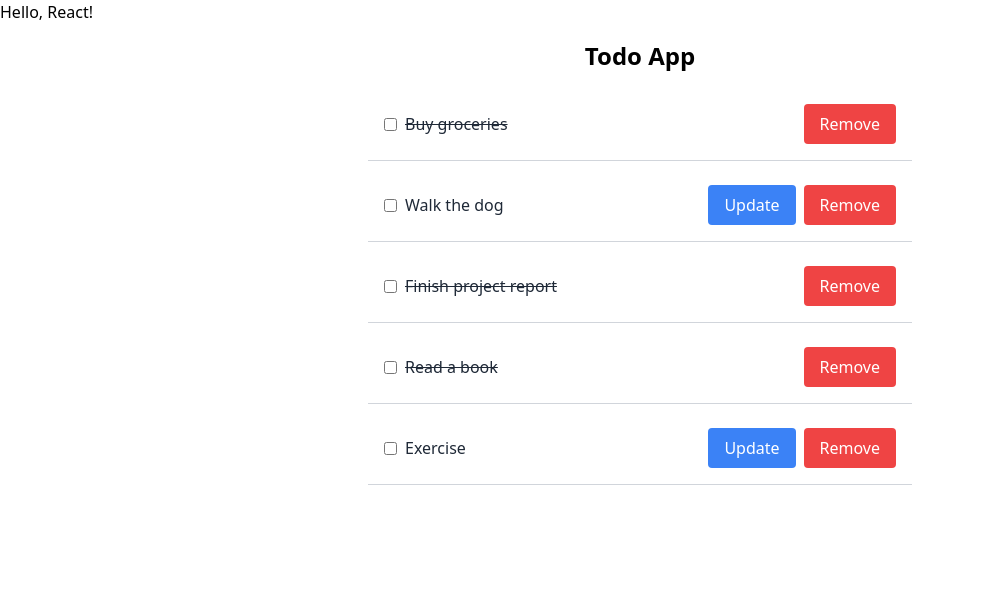
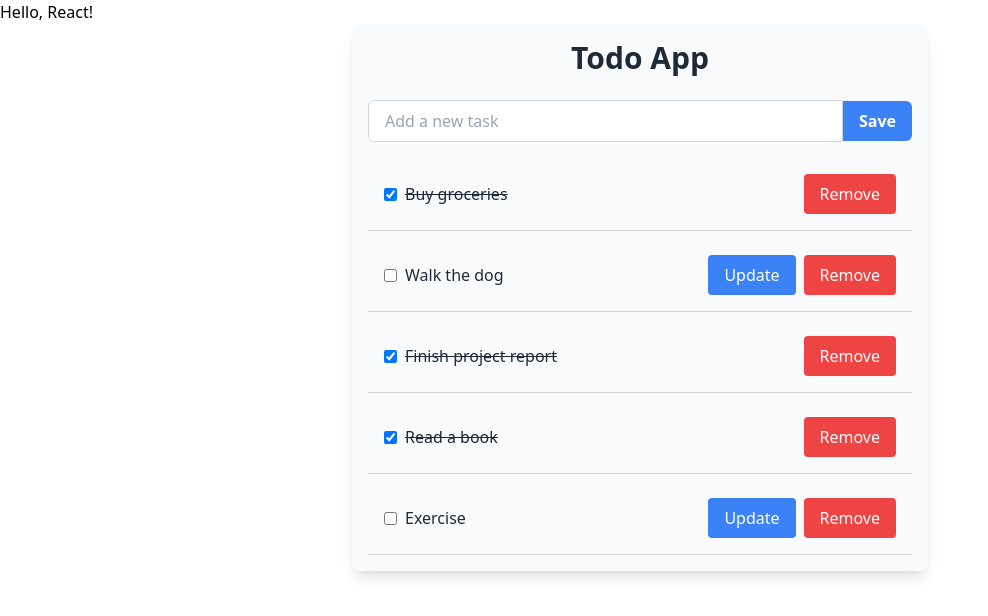
Before and after one commit to thomasMinh1995/demo-reactjs-with-webpack, a React app: page / in a window 1280 px wide. Shown: the top 616 px of the page, without its empty margins (0-988 px from the left). Built offline with nearby package versions, Linux system fonts and the light colour scheme.

Commit message:
Sep-192-2024: add new todo

```diff
--- a/src/TodoApp.jsx
+++ b/src/TodoApp.jsx
@@ -31,6 +31,7 @@ export default function TodoApp() {
   ];
 
   const [todoList, setTodoList] = useState(todoListData);
+  const [todoItem, setTodoItem] = useState("");
 
   const handleChangeCheckbox = (event, id) => {
     const isCompleted = event.target.checked;
@@ -43,13 +44,51 @@ export default function TodoApp() {
 
   const handleRemove = (event, id) => {
     event.preventDefault();
-    const removeTodoItem = todoList.filter(item => item.id !== id);
-    setTodoList(removeTodoItem)
-  }
+    const removeTodoItem = todoList.filter((item) => item.id !== id);
+    setTodoList(removeTodoItem);
+  };
+
+  const handleChangeContent = (event) => {
+    event.preventDefault();
+    setTodoItem(event.target.value);
+  };
+
+  const handleSubmit = (event) => {
+    event.preventDefault();
+    debugger;
+    const todoObj = {
+      id: todoList.length + 1,
+      task: todoItem,
+      status: true,
+    };
+
+    setTodoList(todoList.concat(todoObj));
+    setTodoItem("");
+  };
 
   return (
-    <div className="p-4 max-w-xl mx-auto">
-      <h1 className="text-2xl font-bold mb-4 text-center">Todo App</h1>
+    <div className="p-4 max-w-xl mx-auto bg-gray-50 rounded-lg shadow-lg">
+      <h1 className="text-3xl font-bold mb-6 text-center text-gray-800">
+        Todo App
+      </h1>
+
+      <div className="flex justify-center mb-4">
+        <form onSubmit={handleSubmit} className="w-full flex items-center">
+          <input
+            type="text"
+            onChange={handleChangeContent}
+            className="border border-gray-300 rounded-l-md py-2 px-4 w-full focus:outline-none focus:ring-2 focus:ring-blue-500"
+            placeholder="Add a new task"
+          />
+          <button
+            type="submit"
+            className="bg-blue-500 hover:bg-blue-600 text-white font-bold py-2 px-4 rounded-r-md transition duration-200"
+          >
+            Save
+          </button>
+        </form>
+      </div>
+
       <div className="space-y-2">
         {todoList.map((item) => (
           <TodoItem
--- a/src/components/TodoItem.jsx
+++ b/src/components/TodoItem.jsx
@@ -8,6 +8,7 @@ export default function TodoItem({ todo, handleChangeCheckbox, handleRemove }) {
           type="checkbox"
           className="mr-2"
           onChange={(event) => handleChangeCheckbox(event, todo.id)}
+          checked={todo.status}
         />
         <p className={`text-gray-800 ${todo.status ? "line-through" : ""}`}>
           {todo.task}
```
